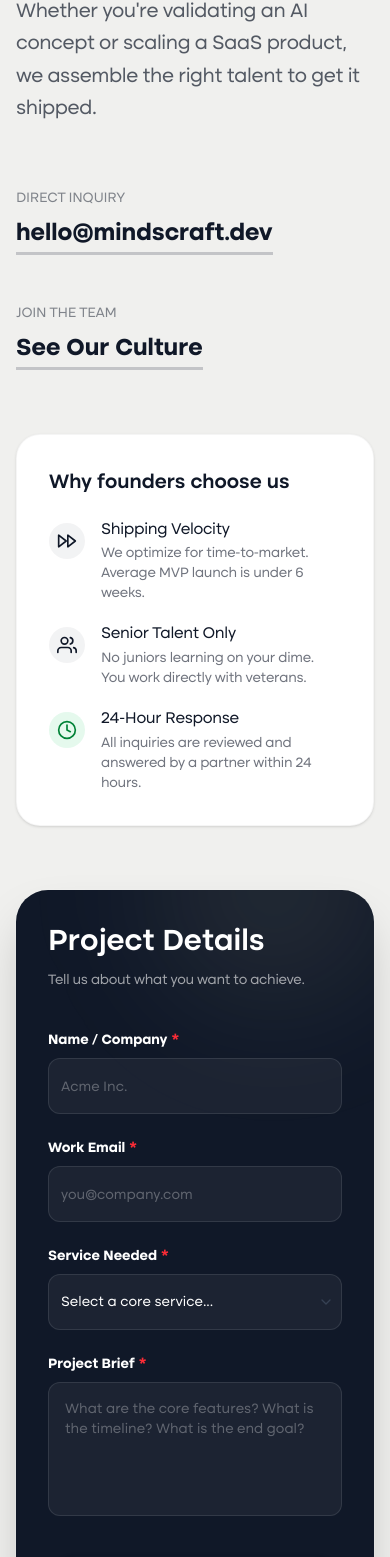
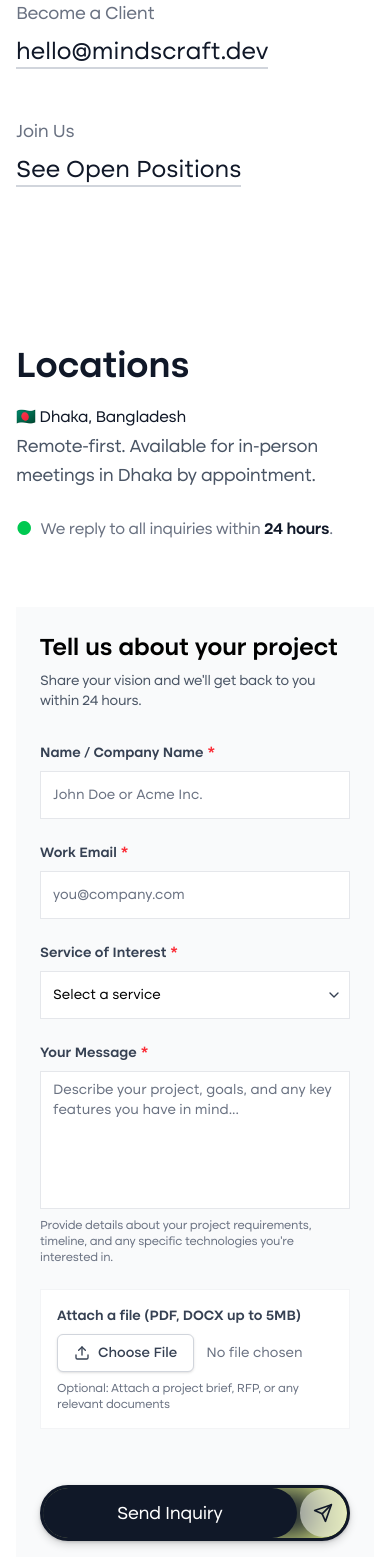
Before and after one commit to MindsCraft/mindscraft.dev, a Next.js app: page /contact in a window 390 px wide. Shown: the part 431-1988 px from the top of the page. Built offline with nearby package versions, Linux system fonts and the light colour scheme.

Commit message:
chore(pages): revert contact page redesign

```diff
--- a/src/app/contact/ContactContent.tsx
+++ b/src/app/contact/ContactContent.tsx
@@ -1,7 +1,7 @@
 'use client';
 
 import { useState, useEffect } from 'react';
-import { FiCheck, FiAlertCircle, FiSend, FiUsers, FiClock, FiShield, FiFastForward } from 'react-icons/fi';
+import { FiCheck, FiAlertCircle, FiSend } from 'react-icons/fi';
 import { useForm, FormProvider } from 'react-hook-form';
 import { z } from 'zod';
 import { zodResolver } from '@hookform/resolvers/zod';
@@ -31,21 +31,18 @@ const formSchema = z.object({
 type FormData = z.infer<typeof formSchema>;
 
 const SERVICES = [
-  'AI Product Development',
-  'SaaS MVP Development',
-  'UX Design & Conversion Optimisation',
-  'Full-Stack Web Development',
-  'Performance Engineering',
-  'Headless E-commerce & CMS',
+  'New Web Application',
+  'UI/UX Design',
+  'Website Maintenance',
   'General Inquiry'
 ];
 
 const BUDGET_RANGES = [
   'Select a range',
+  '$5k - $10k',
   '$10k - $25k',
   '$25k - $50k',
-  '$50k - $100k',
-  '$100k+'
+  '$50k+'
 ];
 
 const ACCEPTED_FILE_TYPES = ['application/pdf', 'application/msword', 'application/vnd.openxmlformats-officedocument.wordprocessingml.document'];
@@ -85,11 +82,10 @@ export default function ContactContent() {
   // Show budget field for project-related services
   useEffect(() => {
     const isProjectService = [
-      'AI Product Development',
-      'SaaS MVP Development',
-      'UX Design & Conversion Optimisation',
-      'Full-Stack Web Development',
-      'Headless E-commerce & CMS'
+      'New Web Application',
+      'Mobile App Development',
+      'UI/UX Design',
+      'Cloud & DevOps Consulting'
     ].includes(selectedService);
 
     setIsBudgetVisible(isProjectService);
@@ -177,113 +173,92 @@ export default function ContactContent() {
   };
 
   return (
-    <div className="min-h-screen bg-[#f0f0ee]">
-      <section className="py-20 md:py-32">
-        <div className="container mx-auto px-4 max-w-7xl">
-          <div className="grid grid-cols-1 lg:grid-cols-2 gap-16 lg:gap-24">
+    <div className="min-h-screen bg-white">
+      {/* Contact Form Section */}
+      <section className="py-16 md:py-24">
+        <div className="container">
+          <div className="grid grid-cols-1 lg:grid-cols-2 gap-16">
+            {/* Left Content */}
+            <div className="flex flex-col pr-0 lg:pr-12">
 
-            {/* ── Left Content ── */}
-            <div className="flex flex-col xl:pr-12 justify-center">
-              <span className="text-[0.65rem] font-extrabold uppercase tracking-[0.18em] text-[#101828]/50 mb-4 block">
-                Start a conversation
-              </span>
-              <h1 className="text-5xl md:text-7xl font-extrabold text-[#101828] mb-6 leading-[1.05] tracking-tight">
-                Let's build <br />
-                <span className="text-[#101828]/40">something real.</span>
-              </h1>
-              <p className="text-xl md:text-2xl text-[#101828]/70 mb-16 max-w-xl leading-relaxed">
-                Whether you're validating an AI concept or scaling a SaaS product, we assemble the right talent to get it shipped.
+              <h2 className="text-6xl md:text-7xl font-bold text-gray-900 mb-6 leading-none">
+                Let’s Talk
+              </h2>
+              <p className="text-xl md:text-2xl text-gray-700 mb-28 max-w-xl leading-relaxed">
+                We’d love to learn more about you and what we can design and build together.
               </p>
 
-              <div className="grid grid-cols-1 sm:grid-cols-2 gap-x-12 gap-y-12 mb-16">
+              <div className="grid grid-cols-1 sm:grid-cols-2 gap-x-16 gap-y-12 mb-40">
                 <div>
-                  <p className="font-bold text-[#101828]/50 mb-2 text-sm uppercase tracking-wider">Direct Inquiry</p>
+                  <p className="font-medium text-gray-500 mb-2 text-lg">Become a Client</p>
                   <a
                     href="mailto:hello@mindscraft.dev"
-                    className="text-2xl font-bold text-[#101828] border-b-[3px] border-[#101828]/20 hover:border-[#101828] transition-colors inline-block pb-1"
+                    className="text-2xl font-normal text-gray-900 border-b-2 border-gray-300 hover:border-gray-900 transition-colors inline-block"
                   >
                     hello@mindscraft.dev
                   </a>
                 </div>
                 <div>
-                  <p className="font-bold text-[#101828]/50 mb-2 text-sm uppercase tracking-wider">Join the Team</p>
+                  <p className="font-medium text-gray-500 mb-2 text-lg">Join Us</p>
                   <a
-                    href="/about"
-                    className="text-2xl font-bold text-[#101828] border-b-[3px] border-[#101828]/20 hover:border-[#101828] transition-colors inline-block pb-1"
+                    href="#"
+                    className="text-2xl font-normal text-gray-900 border-b-2 border-gray-300 hover:border-gray-900 transition-colors inline-block"
                   >
-                    See Our Culture
+                    See Open Positions
                   </a>
                 </div>
               </div>
 
-              {/* Trust Signals replacing Location */}
-              <div className="bg-white p-8 rounded-3xl border border-black/[0.04] shadow-sm">
-                <h3 className="text-xl font-bold text-[#101828] mb-6">Why founders choose us</h3>
-                <div className="space-y-5">
-                  <div className="flex gap-4 items-start">
-                    <div className="bg-[#101828]/5 p-2 rounded-full mt-1">
-                      <FiFastForward className="w-5 h-5 text-[#101828]" />
+              <div>
+                <h3 className="text-4xl font-bold text-gray-900 mb-6 leading-none">Locations</h3>
+                <div className="space-y-6">
+                  <div>
+                    <p className="font-semibold text-gray-900 mb-1">🇧🇩 Dhaka, Bangladesh</p>
+                    <p className="text-gray-600 text-lg leading-relaxed max-w-xs">
+                      Remote-first. Available for in-person meetings in Dhaka by appointment.
+                    </p>
                   </div>
-                    <div>
-                      <p className="font-bold text-[#101828]">Shipping Velocity</p>
-                      <p className="text-sm text-[#101828]/60 mt-1">We optimize for time-to-market. Average MVP launch is under 6 weeks.</p>
-                    </div>
-                  </div>
-                  <div className="flex gap-4 items-start">
-                    <div className="bg-[#101828]/5 p-2 rounded-full mt-1">
-                      <FiUsers className="w-5 h-5 text-[#101828]" />
-                    </div>
-                    <div>
-                      <p className="font-bold text-[#101828]">Senior Talent Only</p>
-                      <p className="text-sm text-[#101828]/60 mt-1">No juniors learning on your dime. You work directly with veterans.</p>
-                    </div>
-                  </div>
-                  <div className="flex gap-4 items-start">
-                    <div className="bg-green-500/10 p-2 rounded-full mt-1">
-                      <FiClock className="w-5 h-5 text-green-700" />
-                    </div>
-                    <div>
-                      <p className="font-bold text-[#101828]">24-Hour Response</p>
-                      <p className="text-sm text-[#101828]/60 mt-1">All inquiries are reviewed and answered by a partner within 24 hours.</p>
-                    </div>
+                  <div className="flex items-center gap-2 text-gray-500">
+                    <span className="text-green-500 text-lg">●</span>
+                    <p className="text-base">We reply to all inquiries within <span className="font-semibold text-gray-900">24 hours</span>.</p>
                   </div>
                 </div>
               </div>
             </div>
 
-            {/* ── Right Form (Premium Navy Card) ── */}
-            <div className="bg-[#101828] rounded-[32px] p-8 md:p-12 shadow-2xl relative overflow-hidden ring-1 ring-white/10">
-              {/* Aurora Glow */}
-              <div className="absolute top-0 right-0 w-[400px] h-[400px] bg-[radial-gradient(circle,rgba(243,244,192,0.12)_0%,transparent_60%)] -translate-y-1/2 translate-x-1/4 pointer-events-none rounded-full blur-[60px]" />
-
+            {/* Right Form */}
+            <div className="bg-gray-50 p-6 md:p-10 relative">
               {isSubmitSuccessful ? (
                 <motion.div
-                  initial={{ opacity: 0, scale: 0.95 }}
+                  initial={{ opacity: 0, scale: 0.9 }}
                   animate={{ opacity: 1, scale: 1 }}
                   transition={{ duration: 0.5, type: "spring" }}
-                  className="text-center py-20 relative z-10"
+                  className="text-center py-12"
                 >
                   <motion.div
                     initial={{ scale: 0.5, opacity: 0 }}
                     animate={{ scale: 1, opacity: 1 }}
                     transition={{ delay: 0.2, duration: 0.5, type: "spring" }}
-                    className="mx-auto flex items-center justify-center h-24 w-24 rounded-full bg-[#F3F4C0]/10 mb-8"
+                    className="mx-auto flex items-center justify-center h-24 w-24 rounded-full bg-gradient-to-r from-green-100 to-green-200 mb-6"
                   >
-                    <FiCheck className="h-10 w-10 text-[#F3F4C0]" />
+                    <FiCheck className="h-12 w-12 text-green-600" />
                   </motion.div>
                   <motion.div
                     initial={{ y: 20, opacity: 0 }}
                     animate={{ y: 0, opacity: 1 }}
                     transition={{ delay: 0.4, duration: 0.5 }}
                   >
-                    <h2 className="text-3xl font-bold text-white mb-4">Message Received.</h2>
-                    <p className="text-white/60 mb-10 max-w-md mx-auto leading-relaxed">
-                      Thank you for reaching out. A partner will review your inquiry and get back to you within 24 hours.
+                    <h2 className="text-2xl font-bold text-gray-900 mb-3">Thank You!</h2>
+                    <p className="text-gray-600 mb-8 max-w-md mx-auto">
+                      Your message has been sent successfully. We'll review your inquiry and get back to you within 24-48 hours.
                     </p>
-                    <motion.div whileHover={{ scale: 1.02 }} whileTap={{ scale: 0.98 }}>
+                    <motion.div
+                      whileHover={{ scale: 1.05 }}
+                      whileTap={{ scale: 0.95 }}
+                    >
                       <Button
                         onClick={() => window.scrollTo({ top: 0, behavior: 'smooth' })}
-                        className="bg-[#F3F4C0] hover:bg-[#e4e5b3] text-[#101828] font-bold transition-all duration-300 px-8 py-4 rounded-full h-14"
+                        className="bg-gradient-to-r from-blue-600 to-blue-700 hover:from-blue-700 hover:to-blue-800 transition-all duration-300 px-6 py-3"
                       >
                         Back to Top
                       </Button>
@@ -292,63 +267,77 @@ export default function ContactContent() {
                 </motion.div>
               ) : (
                 <FormProvider {...methods}>
-                  <Form onSubmit={methods.handleSubmit(onSubmit)} className="relative z-10">
-                    <div className="mb-10 text-white">
-                      <h3 className="text-3xl font-extrabold mb-3">Project Details</h3>
-                      <p className="text-white/60 text-sm">Tell us about what you want to achieve.</p>
+                  <Form onSubmit={methods.handleSubmit(onSubmit)} className="">
+                    {/* Form Header */}
+                    <div className="mb-8">
+                      <h3 className="text-2xl font-bold text-back mb-2">Tell us about your project</h3>
+                      <p className="text-sm text-gray-600">Share your vision and we'll get back to you within 24 hours.</p>
                     </div>
 
+                    {/* Honeypot Field */}
                     <div className="hidden">
                       <Label htmlFor="website">Leave this field empty</Label>
                       <Input id="website" {...register('website')} />
+                      {errors.website && (
+                        <p className="mt-1 text-sm text-red-400">{errors.website.message}</p>
+                      )}
                     </div>
 
-                    <div className="space-y-6">
-
+                    {/* Form Fields */}
+                    <div className="grid grid-cols-1 gap-6">
+                      {/* Name / Company Name */}
                       <div className="md:col-span-2">
                         <FormField name="nameOrCompany">
-                          <Label htmlFor="nameOrCompany" required className="text-white font-bold mb-2 block">
-                            Name / Company
+                          <Label htmlFor="nameOrCompany" required className="text-gray-700 font-semibold mb-2 block">
+                            Name / Company Name
                           </Label>
                           <Input
                             id="nameOrCompany"
-                            placeholder="Acme Inc."
-                            className={`h-14 bg-white/5 border-white/10 text-white placeholder:text-white/30 rounded-xl focus:border-[#F3F4C0] focus:ring-[#F3F4C0] transition-colors ${errors.nameOrCompany ? 'border-red-400' : ''}`}
+                            placeholder="John Doe or Acme Inc."
+                            className={`h-12 transition-all duration-200 ${errors.nameOrCompany ? 'border-red-300 focus:border-red-500 focus:ring-red-500' : 'focus:border-blue-500 focus:ring-blue-500'}`}
                             {...register('nameOrCompany')}
                             required
                             minLength={2}
+                            aria-invalid={errors.nameOrCompany ? 'true' : 'false'}
+                            aria-describedby={errors.nameOrCompany ? 'nameOrCompany-error' : undefined}
                           />
                         </FormField>
                       </div>
 
+                      {/* Email */}
                       <div className="md:col-span-2">
                         <FormField name="email">
-                          <Label htmlFor="email" required className="text-white font-bold mb-2 block">
+                          <Label htmlFor="email" required className="text-gray-700 font-semibold mb-2 block">
                             Work Email
                           </Label>
                           <Input
                             type="email"
                             id="email"
                             placeholder="you@company.com"
-                            className={`h-14 bg-white/5 border-white/10 text-white placeholder:text-white/30 rounded-xl focus:border-[#F3F4C0] focus:ring-[#F3F4C0] transition-colors ${errors.email ? 'border-red-400' : ''}`}
+                            className={`h-12 transition-all duration-200 ${errors.email ? 'border-red-300 focus:border-red-500 focus:ring-red-500' : 'focus:border-blue-500 focus:ring-blue-500'}`}
                             {...register('email')}
                             required
+                            aria-invalid={errors.email ? 'true' : 'false'}
+                            aria-describedby={errors.email ? 'email-error' : undefined}
                           />
                         </FormField>
                       </div>
 
+                      {/* Service Dropdown */}
                       <div className="md:col-span-2">
                         <FormField name="service">
-                          <Label htmlFor="service" required className="text-white font-bold mb-2 block">
-                            Service Needed
+                          <Label htmlFor="service" required className="text-gray-700 font-semibold mb-2 block">
+                            Service of Interest
                           </Label>
                           <Select
                             id="service"
-                            className={`h-14 bg-white/5 border-white/10 text-white rounded-xl focus:border-[#F3F4C0] focus:ring-[#F3F4C0] [&>option]:text-black transition-colors ${errors.service ? 'border-red-400' : ''}`}
+                            className={`h-12 transition-all duration-200 ${errors.service ? 'border-red-300 focus:border-red-500 focus:ring-red-500' : 'focus:border-blue-500 focus:ring-blue-500'}`}
                             {...register('service')}
                             required
+                            aria-invalid={errors.service ? 'true' : 'false'}
+                            aria-describedby={errors.service ? 'service-error' : undefined}
                           >
-                            <SelectOption value="">Select a core service...</SelectOption>
+                            <SelectOption value="">Select a service</SelectOption>
                             {SERVICES.map((service) => (
                               <SelectOption key={service} value={service}>
                                 {service}
@@ -358,14 +347,16 @@ export default function ContactContent() {
                         </FormField>
                       </div>
 
+                      {/* Conditional Budget Dropdown */}
                       {isBudgetVisible && (
                         <div className="md:col-span-2">
-                          <Label htmlFor="budget" className="text-white font-bold mb-2 block">
+                          <div>
+                            <Label htmlFor="budget" className="text-gray-700 font-semibold mb-2 block">
                               Project Budget
                             </Label>
                             <Select
                               id="budget"
-                            className="h-14 bg-white/5 border-white/10 text-white rounded-xl focus:border-[#F3F4C0] focus:ring-[#F3F4C0] [&>option]:text-black transition-colors"
+                              className="h-12"
                               {...register('budget')}
                             >
                               {BUDGET_RANGES.map((range) => (
@@ -375,63 +366,108 @@ export default function ContactContent() {
                               ))}
                             </Select>
                           </div>
+                        </div>
                       )}
+                    </div>
 
-                      <div className="md:col-span-2">
+                    {/* Message */}
+                    <div className="mt-6">
                       <FormField name="message">
-                          <Label htmlFor="message" required className="text-white font-bold mb-2 block">
-                            Project Brief
+                        <Label htmlFor="message" required className="text-gray-700 font-semibold mb-2 block">
+                          Your Message
                         </Label>
                         <Textarea
                           id="message"
-                            rows={5}
-                            placeholder="What are the core features? What is the timeline? What is the end goal?"
-                            className={`resize-none bg-white/5 border-white/10 text-white placeholder:text-white/30 rounded-xl p-4 focus:border-[#F3F4C0] focus:ring-[#F3F4C0] transition-colors ${errors.message ? 'border-red-400' : ''}`}
+                          rows={6}
+                          placeholder="Describe your project, goals, and any key features you have in mind..."
+                          className={`resize-none transition-all duration-200 ${errors.message ? 'border-red-300 focus:border-red-500 focus:ring-red-500' : 'focus:border-blue-500 focus:ring-blue-500'}`}
                           {...register('message')}
                           required
                           minLength={10}
+                          aria-invalid={errors.message ? 'true' : 'false'}
+                          aria-describedby={errors.message ? 'message-error' : undefined}
                         />
+                        <p className="mt-2 text-xs text-gray-500">
+                          Provide details about your project requirements, timeline, and any specific technologies you're interested in.
+                        </p>
                       </FormField>
                     </div>
 
+                    {/* File Upload */}
+                    <div className="mt-6 bg-white p-4 border border-gray-100">
+                      <Label className="text-gray-700 font-semibold mb-2 block">
+                        Attach a file (PDF, DOCX up to 5MB)
+                      </Label>
+                      <div className="mt-1">
+                        <FileInput
+                          id="attachment"
+                          acceptedFileTypes=".pdf,.doc,.docx"
+                          selectedFile={selectedFile}
+                          buttonLabel="Choose File"
+                          onFileChange={(file) => {
+                            handleFileChange(file);
+                          }}
+                          onRemoveFile={removeFile}
+                          error={fileError}
+                          {...register('attachment')}
+                        />
+                        <p className="text-xs text-gray-500 mt-2">
+                          Optional: Attach a project brief, RFP, or any relevant documents
+                        </p>
+                      </div>
                     </div>
 
+                    {/* Form Errors */}
                     {errors.root && (
-                      <div className="mt-6 rounded-xl bg-red-500/10 p-4 border border-red-500/20">
-                        <div className="flex items-center gap-3 text-red-400">
-                          <FiAlertCircle className="h-5 w-5 shrink-0" />
-                          <p className="text-sm font-medium">{errors.root.message}</p>
+                      <div className="mt-6 rounded-lg bg-red-50 pt-2 border border-red-100">
+                        <div className="flex items-center">
+                          <div className="flex-shrink-0 bg-red-100 rounded-full p-2">
+                            <FiAlertCircle className="h-5 w-5 text-red-500" aria-hidden="true" />
+                          </div>
+                          <div className="ml-3">
+                            <h3 className="text-sm font-medium text-red-800">
+                              {errors.root.message}
+                            </h3>
+                            <p className="mt-1 text-xs text-red-700">
+                              Please try again or contact us directly via email if the problem persists.
+                            </p>
+                          </div>
                         </div>
                       </div>
                     )}
 
-                    <div className="mt-10">
+                    {/* Submit Button */}
+                    <div className="pt-8">
+                      <div>
                         <Button
                           type="submit"
+                          variant="primary"
+                          size="xl"
+                          fullWidth
                           disabled={isSubmitting}
-                        className="w-full bg-[#F3F4C0] hover:bg-[#e4e5b3] text-[#101828] font-bold rounded-full h-14 text-lg transition-transform hover:scale-[1.02]"
+                          icon={!isSubmitting ? <FiSend className="h-5 w-5" /> : undefined}
                         >
                           {isSubmitting ? (
-                          <span className="flex items-center justify-center gap-2">
-                            <svg className="animate-spin h-5 w-5 text-[#101828]" xmlns="http://www.w3.org/2000/svg" fill="none" viewBox="0 0 24 24">
+                            <>
+                              <svg className="animate-spin -ml-1 mr-3 h-5 w-5 text-white" xmlns="http://www.w3.org/2000/svg" fill="none" viewBox="0 0 24 24">
                                 <circle className="opacity-25" cx="12" cy="12" r="10" stroke="currentColor" strokeWidth="4"></circle>
                                 <path className="opacity-75" fill="currentColor" d="M4 12a8 8 0 018-8V0C5.373 0 0 5.373 0 12h4zm2 5.291A7.962 7.962 0 014 12H0c0 3.042 1.135 5.824 3 7.938l3-2.647z"></path>
                               </svg>
                               Sending...
-                          </span>
+                            </>
                           ) : (
-                          'Submit Inquiry'
+                            'Send Inquiry'
                           )}
                         </Button>
-                      <p className="text-center text-xs text-white/40 mt-6">
-                        By submitting, you agree to our <a href="/privacy-policy" className="underline hover:text-white/80 transition-colors">Privacy Policy</a>. No spam, ever.
+                      </div>
+                      <p className="text-center text-xs text-gray-500 mt-4">
+                        By submitting this form, you agree to our <a href="/privacy-policy" className="text-gray-900 underline hover:text-gray-700">Privacy Policy</a>
                       </p>
                     </div>
                   </Form>
                 </FormProvider>
               )}
             </div>
-
           </div>
         </div>
       </section>
```
Lines whose indentation alone changed are shown as unchanged.
